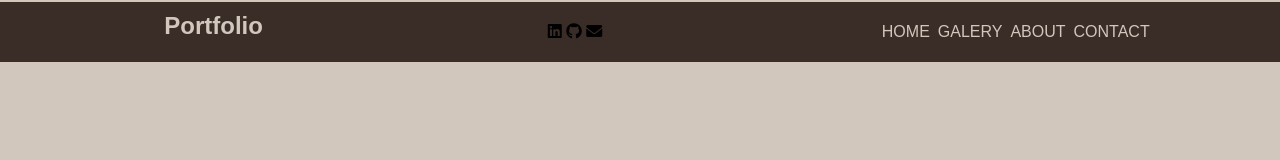
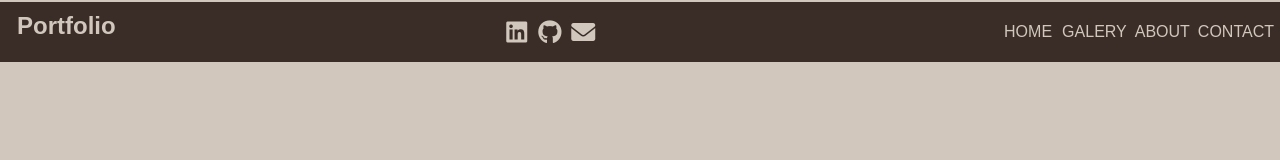
Before and after one commit to phoenixfan86/Portfolio_page, a plain HTML site: page index.html in a window 1280 px wide. Drawn offline with Linux system fonts and the light colour scheme; a web font is replaced by a local one.

Commit message:
add social button

```diff
--- a/css/style.css
+++ b/css/style.css
@@ -19,8 +19,9 @@ body {
 header {
 	display: flex;
 	align-items: center;
-	justify-content: space-around;
+	justify-content: space-between;
 	margin-top: 2px;
+	padding: 0 2px;
 	width: 100%;
 	height: 60px;
 	background-color: #3a2d28;
@@ -56,12 +57,30 @@ header {
 	opacity: 1;
 }
 
+.social {
+	display: flex;
+	flex-direction: row;
+	align-items: center;
+	justify-content: center;
+	width: 100px;
+	height: 60px;
+}
+
+.social i {
+	display: flex;
+	align-items: center;
+	justify-content: center;
+	width: 100%;
+	height: 100%;
+	color: #d1c7bd;
+}
+
 .main-menu {
 	display: flex;
 	flex-direction: row;
 	align-items: center;
 	justify-content: center;
-	width: 230px;
+	width: 280px;
 	height: 60px;
 	list-style: none;
 }
--- a/index.html
+++ b/index.html
@@ -16,9 +16,9 @@
 				<a href="#" class="logo-text">Portfolio<span>page</span></a>
 			</div>
 			<div class="social">
-				<i class="fa-brands fa-linkedin"></i>
-				<i class="fa-brands fa-github"></i>
-				<i class="fa-solid fa-envelope"></i>
+				<i class="fa-brands fa-linkedin fa-xl"></i>
+				<i class="fa-brands fa-github fa-xl"></i>
+				<i class="fa-solid fa-envelope fa-xl"></i>
 			</div>
 			<nav>
 				<ul class="main-menu">
```
